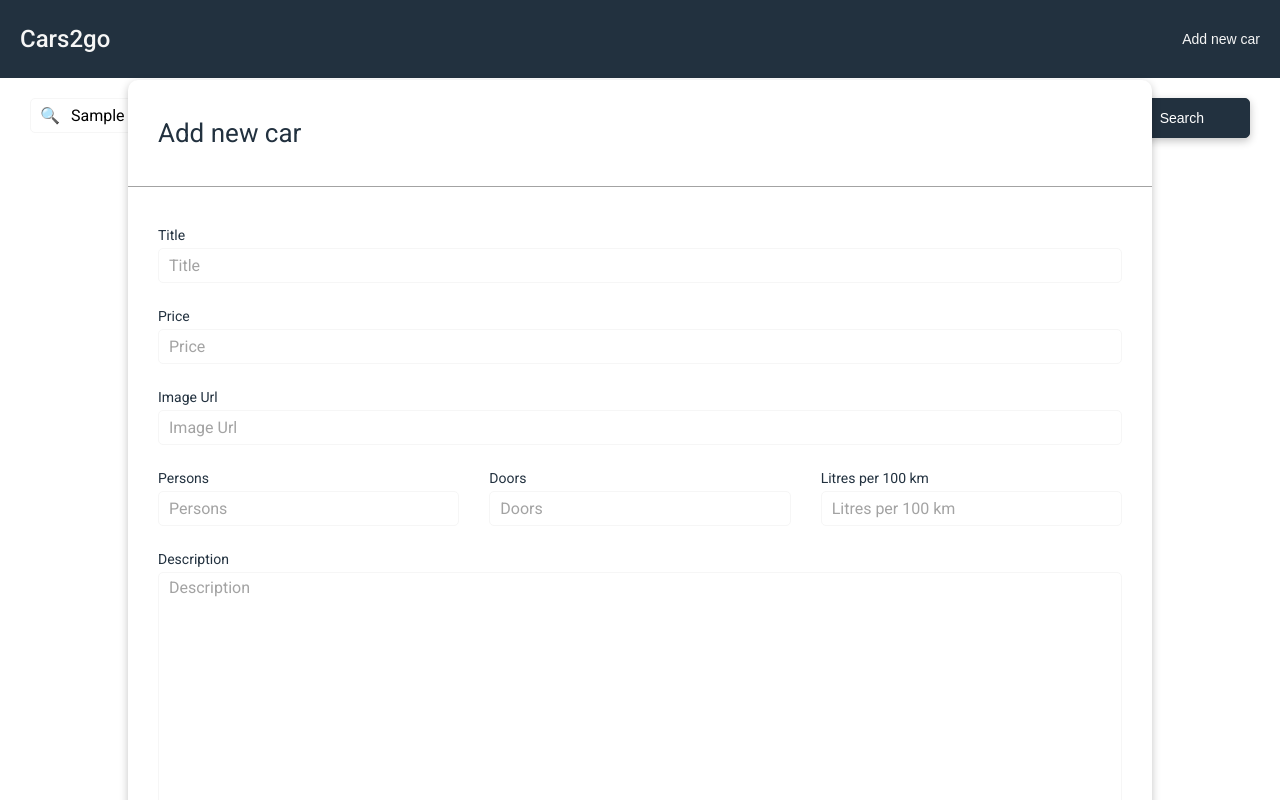
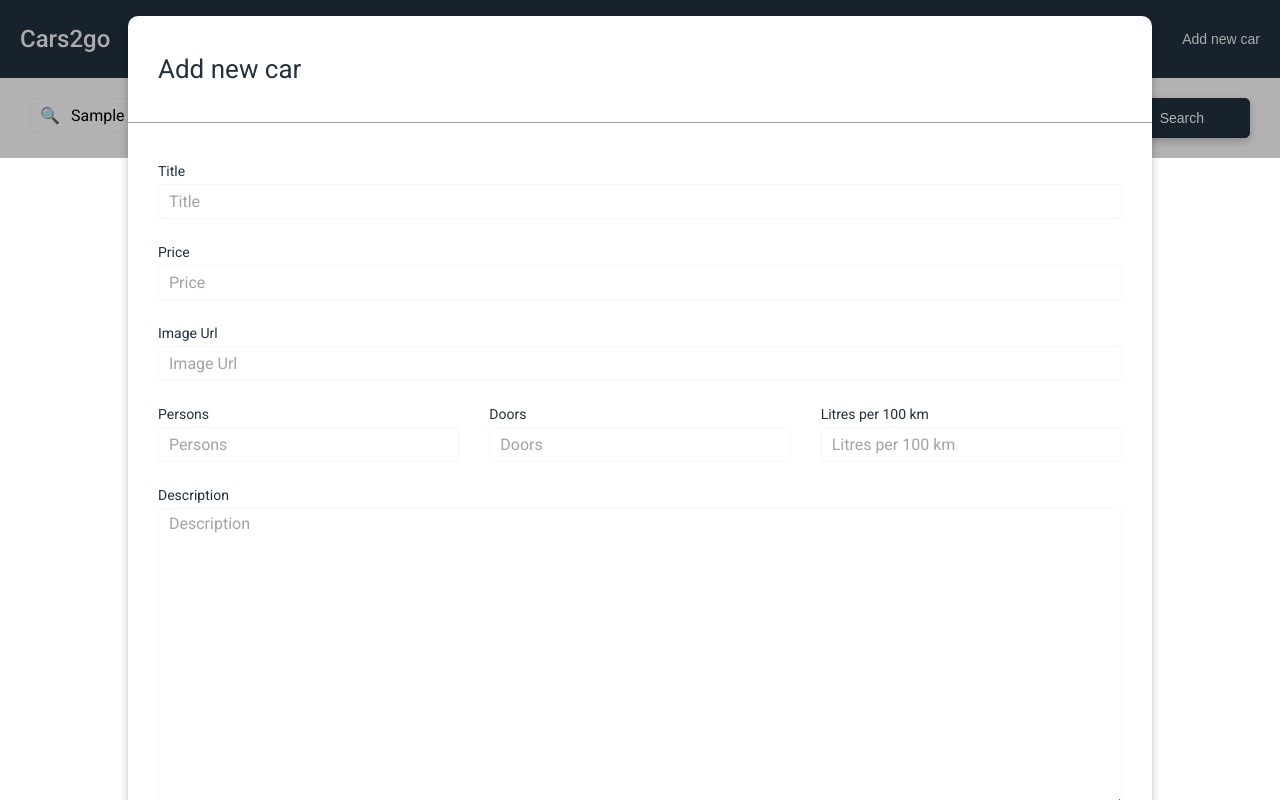
Before and after one commit to DzianisMakeichyk/cars2go, a Vue app: page / in a window 1280 px wide. Both pictures are taken after typing "Sample" into the empty fields and a click on the button "Add new car". Shown: the top 800 px of the page. Built offline with nearby package versions, Linux system fonts and the light colour scheme.

Commit message:
fix visual problems

```diff
--- a/public/index.html
+++ b/public/index.html
@@ -5,7 +5,7 @@
     <meta http-equiv="X-UA-Compatible" content="IE=edge">
     <meta name="viewport" content="width=device-width,initial-scale=1.0">
     <link rel="icon" href="<%= BASE_URL %>favicon.ico">
-    <title>hello-world</title>
+    <title>Cars2go</title>
     <link rel="preconnect" href="https://fonts.gstatic.com">
   </head>
   <body>
--- a/src/App.vue
+++ b/src/App.vue
@@ -13,11 +13,13 @@
     >
     </table-modal>
 
+  <transition name="fade">
     <add-modal
       v-if="isAddModalActive"
       @add-item="onAdditem"
       @close-item="onClose"
     ></add-modal>
+    </transition>
   </div>
 </template>
 
--- a/src/assets/styles/main.scss
+++ b/src/assets/styles/main.scss
@@ -5,6 +5,10 @@
 
 html {
   font-family: $font-body;
+}
+
+body {
+  position: relative;
 }
 
 ol,
@@ -52,3 +56,10 @@ h3 {
     color: $ebonyClay;
   }
 }
+
+.fade-enter-active, .fade-leave-active {
+  transition: opacity 0.5s;
+}
+.fade-enter, .fade-leave-to {
+  opacity: 0;
+}
--- a/src/components/AddModal.vue
+++ b/src/components/AddModal.vue
@@ -1,4 +1,5 @@
 <template>
+  <div>
   <div class="add-modal">
     <h3 class="add-modal__header">Add new car</h3>
     <div class="add-modal__form">
@@ -97,6 +98,8 @@
       </button>
     </div>
   </div>
+  <div class="add-modal_background" @click="close"></div>
+  </div>
 </template>
 
 <script>
@@ -166,9 +169,6 @@ export default {
         return;
       }
 
-      // const payload = { title: this.title };
-
-
       this.$emit("add-item", this.form);
     },
     close() {
@@ -183,28 +183,44 @@ export default {
     border-radius: 10px;
     background: #fff;
     position: absolute;
-    position: absolute;
     top: 10%;
     left: 50%;
     transform: translateX(-50%);
     box-shadow: rgba(0, 0, 0, 0.24) 0px 3px 8px;
     width: 80%;
     margin: 0 auto;
+    z-index: 1;
+  }
+
+  .add-modal_background {
+      position: absolute;
+      top: 0;
+      left: 0;
+      background: black;
+      opacity: 0.3;
+      width: 100%;
+      height: 100%;
+  }
+
+  .add-modal__form {
+    padding: 40px 30px 0px 30px;
+
+    @media (max-width: $breakpoint-phone) {
+      padding: 23px 15px 0 15px;
+    };
   }
 
   .add-modal__header {
     padding: 40px 30px;
-  }
-
-  .add-modal__form {
-    padding: 40px 30px 0px 30px;
-  }
-
-  .add-modal__header {
     font-size: 26px;
     color: $ebonyClay;
     border-bottom: 1px solid $silverChalice;
     line-height: 1;
+
+    @media (max-width: $breakpoint-phone) {
+      padding: 23px 15px;
+      font-size: 21px;
+    }
   }
 
   .add-modal__form {
@@ -239,5 +255,9 @@ export default {
     display: flex;
     justify-content: space-between;
     padding: 0 30px 30px 30px;
+
+    @media (max-width: $breakpoint-phone) {
+      padding: 0 15px 15px 15px;
+    };
   }
 </style>
--- a/src/components/AppInput.vue
+++ b/src/components/AppInput.vue
@@ -134,10 +134,6 @@ export default {
 
   }
 
-  .app-input__label {}
-
-  .app-input__inner--textarea {}
-
   .app-input__errors {
     position: absolute;
     left: 5px;
@@ -146,5 +142,4 @@ export default {
     color: red;
     white-space: nowrap;
   }
-
 </style>
--- a/src/components/SearchModal.vue
+++ b/src/components/SearchModal.vue
@@ -34,7 +34,7 @@ export default {
       const { value, items } = this;
       let searchItems = [];
 
-      const searchValue = this.value.toLowerCase();
+      const searchValue = value.toLowerCase();
 
       searchItems = items
         .filter(item => items.length > 0 ? item.title.toLowerCase().includes(searchValue) : item)
--- a/src/components/TableModal.vue
+++ b/src/components/TableModal.vue
@@ -187,12 +187,15 @@ export default {
   }
 
   .item-description__offer {
+    width: 100%;
+
     @media (max-width: $breakpoint-phone) {
       padding: 0 0 30px 0;
     }
 
     @media (min-width: $breakpoint-phone + 1) {
       padding: 0 30px 0 0;
+      min-height: 120px;
       border-right: 1px solid $silverChalice;
     }
   }
```
